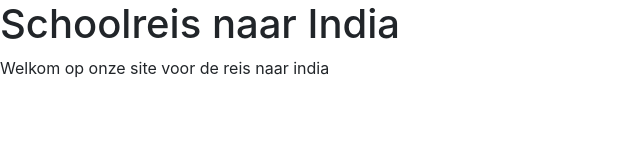
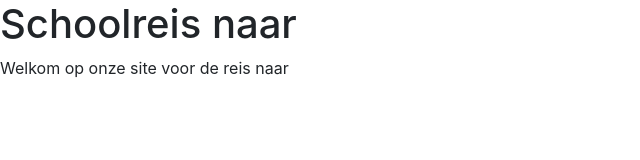
Before and after one commit to ricardoveryepe/reis-website-live, a plain HTML site: page index.html in a window 1280 px wide. Shown: the whole page, without its empty margins (0-640 px from the left). Drawn offline with nearby package versions, Linux system fonts and the light colour scheme.

Commit message:
summarize

```diff
--- a/index.html
+++ b/index.html
@@ -11,8 +11,8 @@
     <title>schoolreis</title>
   </head>
   <body>
-    <h1>Schoolreis naar India</h1>
-   <p>Welkom op onze site voor de reis naar india</p>
+    <h1>Schoolreis naar </h1>
+   <p>Welkom op onze site voor de reis naar </p>
 
     <!-- Optional JavaScript -->
     <!-- jQuery first, then Popper.js, then Bootstrap JS -->
```
